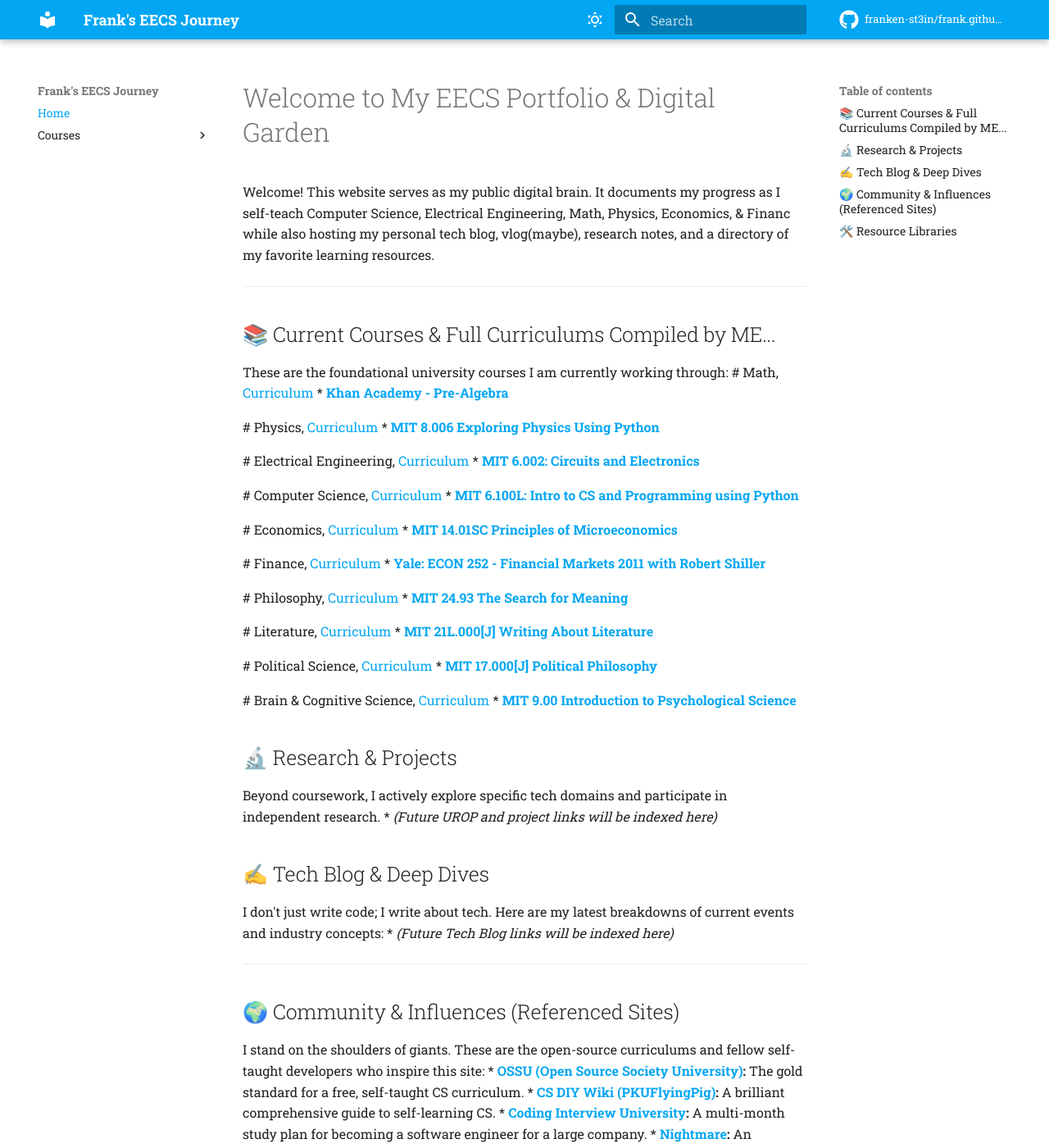
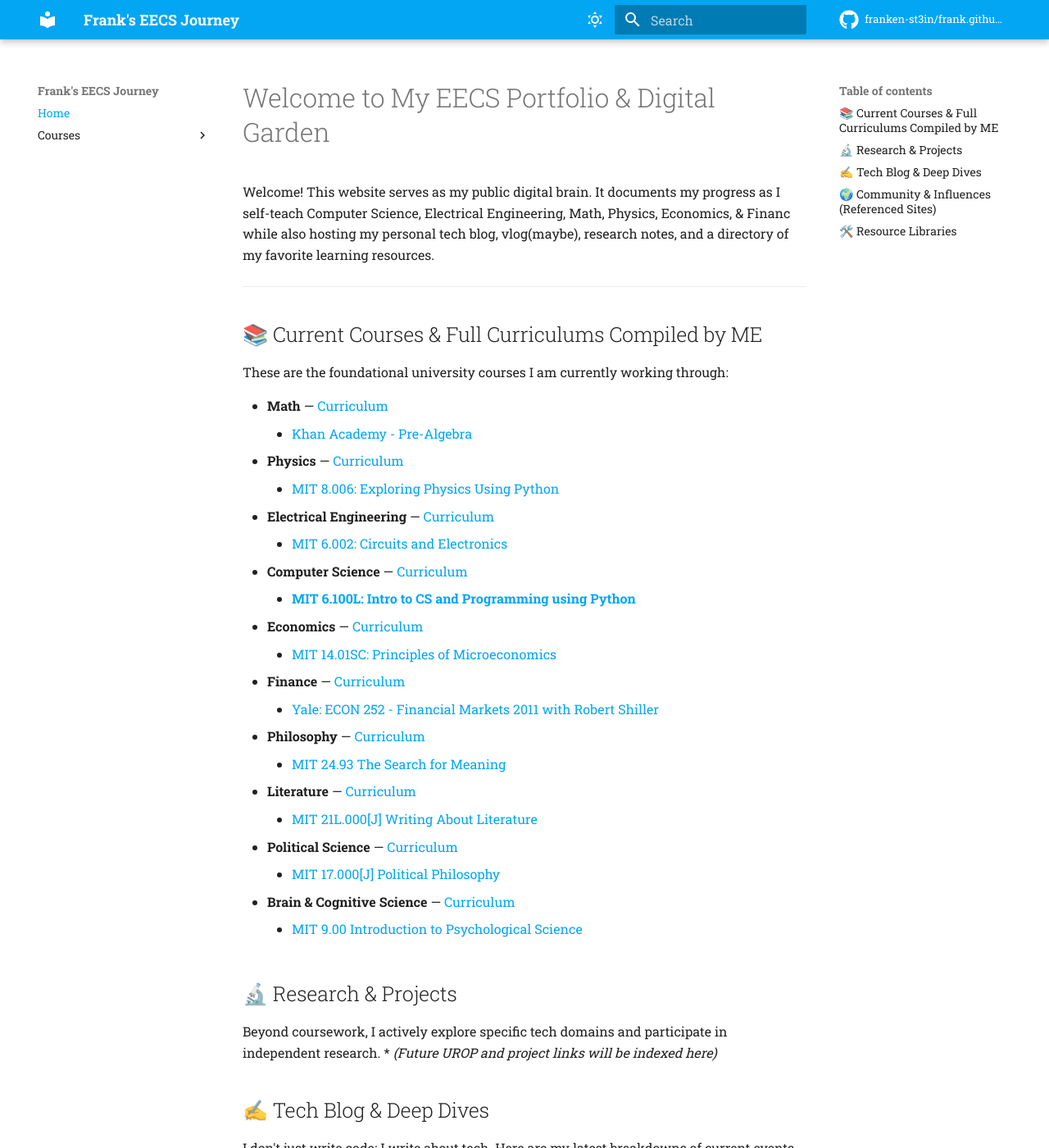
Before and after one commit to franken-st3in/frank.github.io, an MkDocs documentation site: the page built from docs/index.md, in a window 1280 px wide and 1400 px high. Shown: the whole window at 82% size. Built offline with MkDocs 1.6.1 and Material for MkDocs 9.7.7, drawn with Linux system fonts in a browser that asks for light colours; comment, search, counter and statistics services are not loaded.

```diff
--- a/docs/index.md
+++ b/docs/index.md
@@ -4,37 +4,30 @@ Welcome! This website serves as my public digital brain. It documents my progres
 
 ---
 
-## 📚 Current Courses & Full Curriculums Compiled by ME...
+## 📚 Current Courses & Full Curriculums Compiled by ME
+
 These are the foundational university courses I am currently working through:
-  # Math, [Curriculum]()
-    * **[Khan Academy - Pre-Algebra](pre-algebra.md)**
 
-  # Physics, [Curriculum]()
-    * **[MIT 8.006 Exploring Physics Using Python](8-006.md)**
-
-  # Electrical Engineering, [Curriculum]()
-    * **[MIT 6.002: Circuits and Electronics](6-002.md)**
-
-  # Computer Science, [Curriculum]()
+* **Math** — [Curriculum]()
+    * [Khan Academy - Pre-Algebra](pre-algebra.md)
+* **Physics** — [Curriculum]()
+    * [MIT 8.006: Exploring Physics Using Python](8-006.md)
+* **Electrical Engineering** — [Curriculum]()
+    * [MIT 6.002: Circuits and Electronics](6-002.md)
+* **Computer Science** — [Curriculum]()
     * **[MIT 6.100L: Intro to CS and Programming using Python](6-100L.md)**
-
-  # Economics, [Curriculum]()
-    * **[MIT 14.01SC Principles of Microeconomics](14-01sc.md)**
-
-  # Finance, [Curriculum]()
-    * **[Yale: ECON 252 - Financial Markets 2011 with Robert Shiller](econ-252.md)**
-
-  # Philosophy, [Curriculum]()
-    * **[MIT 24.93 The Search for Meaning](24-93.md)**
-
-  # Literature, [Curriculum]()
-    * **[MIT 21L.000[J] Writing About Literature ](21L-000[J].md)**
-
-  # Political Science, [Curriculum]()
-    * **[MIT 17.000[J] Political Philosophy](17-000[J].md)**
-
-  # Brain & Cognitive Science, [Curriculum]()
-    * **[MIT 9.00 Introduction to Psychological Science](9-00.md)**
+* **Economics** — [Curriculum]()
+    * [MIT 14.01SC: Principles of Microeconomics](14-01sc.md)
+* **Finance** — [Curriculum]()
+    * [Yale: ECON 252 - Financial Markets 2011 with Robert Shiller](econ-252.md)
+* **Philosophy** — [Curriculum]()
+    * [MIT 24.93 The Search for Meaning](24-93.md)
+* **Literature** — [Curriculum]()
+    * [MIT 21L.000[J] Writing About Literature](21L-000.md)
+* **Political Science** — [Curriculum]()
+    * [MIT 17.000[J] Political Philosophy](17-000.md)
+* **Brain & Cognitive Science** — [Curriculum]()
+    * [MIT 9.00 Introduction to Psychological Science](9-00.md)
 
 ## 🔬 Research & Projects
 Beyond coursework, I actively explore specific tech domains and participate in independent research.
```
